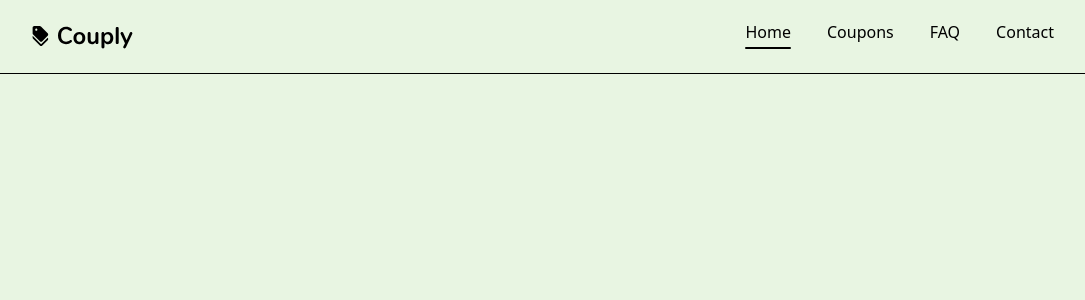
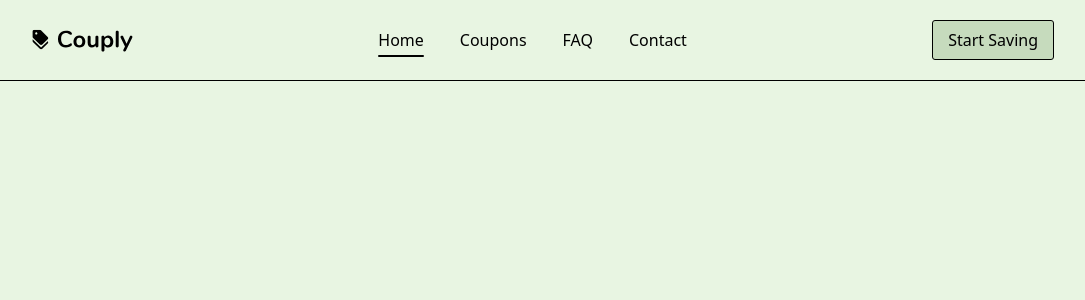
Before and after one commit to salahmohsen/couply, a Next.js app: page / in a window 1280 px wide. Shown: the top 300 px of the page, without its empty margins (98-1183 px from the left). Built offline with nearby package versions, Linux system fonts and the light colour scheme.

Commit message:
Add button to header

```diff
--- /dev/null
+++ b/app/ui/button/button.jsx
@@ -0,0 +1,37 @@
+const { default: styled, css } = require("styled-components");
+
+const variations = {
+  standard: css`
+    background: #c6dbbd;
+    border: 1px solid #000;
+    &:hover {
+      background: #aac0a1;
+    }
+  `,
+  main: css`
+    background: #9bc588;
+    border: 2px solid #000;
+    box-shadow: 4px 4px 0px 0px #000;
+    font-weight: 700;
+
+    &:hover {
+      box-shadow: 0px 0px 0px 0px #000;
+    }
+  `,
+};
+
+const Button = styled.button`
+  display: flex;
+  justify-content: center;
+  align-items: center;
+  padding: 7px 15px;
+  border-radius: 3px;
+  gap: 10px;
+  ${(props) => variations[props.variation]}
+`;
+
+Button.defaultProps = {
+  variation: "standard",
+};
+
+export default Button;
--- a/app/ui/header/header.jsx
+++ b/app/ui/header/header.jsx
@@ -1,12 +1,13 @@
 "use client";
 
 import Image from "next/image";
-import NavbarItems from "./navbar/navbarItems";
-import MobileNavBar from "./navbar/mobileNavBar";
+import NavbarItems from "../navbar/navbarItems";
+import MobileNavBar from "../navbar/mobileNavBar";
+import Button from "../button/button";
 
 function Header() {
   return (
-    <header className="my-5 flex justify-between">
+    <header className="my-5 flex items-center justify-between">
       <Image
         src={"/logo.svg"}
         priority="true"
@@ -18,6 +19,9 @@ function Header() {
         <NavbarItems />
       </nav>
       <MobileNavBar />
+      <div className="hidden sm:block">
+        <Button>Start Saving</Button>
+      </div>
     </header>
   );
 }
--- a/package.json
+++ b/package.json
@@ -11,7 +11,8 @@
   "dependencies": {
     "next": "14.0.4",
     "react": "^18",
-    "react-dom": "^18"
+    "react-dom": "^18",
+    "styled-components": "^6.1.6"
   },
   "devDependencies": {
     "autoprefixer": "^10.0.1",
```
Also changed, not shown: app/ui/navbar/mobileNavBar.jsx (renamed from app/ui/header/navbar/mobileNavBar.jsx), app/ui/navbar/navbarItem.jsx (renamed from app/ui/header/navbar/navbarItem.jsx), app/ui/navbar/navbarItems.jsx (renamed from app/ui/header/navbar/navbarItems.jsx), 1 other file (tests, documents, lock files or other folders).
